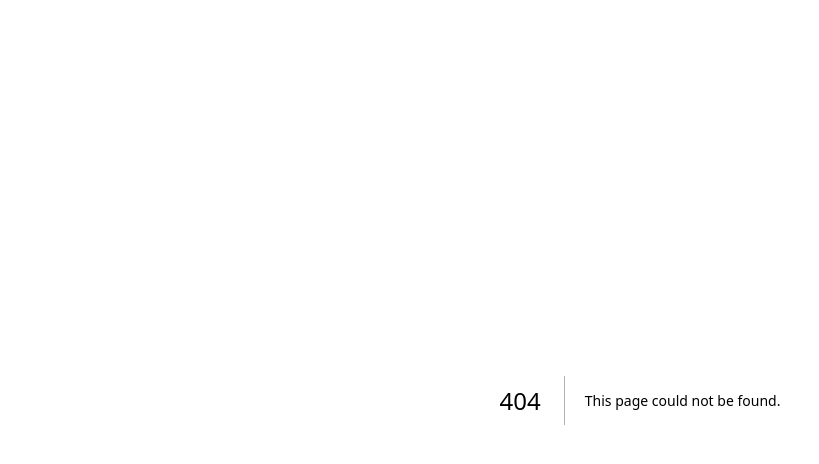
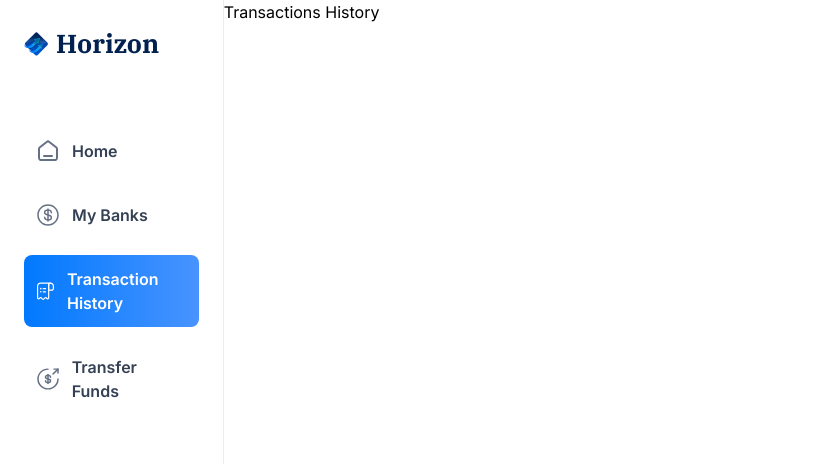
Before and after one commit to Dynam1kss/banking-app-platform, a Next.js app: page /transaction-history in a window 1280 px wide. Before the commit this address had no page. Shown: the top 464 px of the page, without its empty margins (0-819 px from the left). Built offline with nearby package versions, Linux system fonts and the light colour scheme.

Commit message:
implement routing between menu options and complete layout

```diff
--- /dev/null
+++ b/app/(root)/my-banks/page.tsx
@@ -0,0 +1,7 @@
+import React from "react";
+
+const MyBanks = () => {
+  return <div>My Banks</div>;
+};
+
+export default MyBanks;
--- /dev/null
+++ b/app/(root)/payment-transfer/page.tsx
@@ -0,0 +1,7 @@
+import React from "react";
+
+const Transfer = () => {
+  return <div>Transfer</div>;
+};
+
+export default Transfer;
--- /dev/null
+++ b/app/(root)/transaction-history/page.tsx
@@ -0,0 +1,7 @@
+import React from "react";
+
+const TransactionsHistory = () => {
+  return <div>Transactions History</div>;
+};
+
+export default TransactionsHistory;
```
